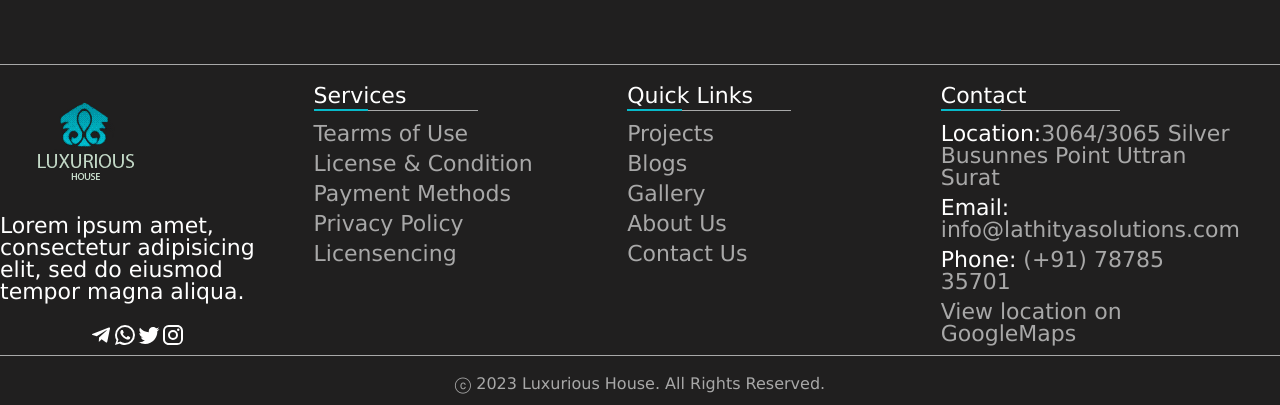
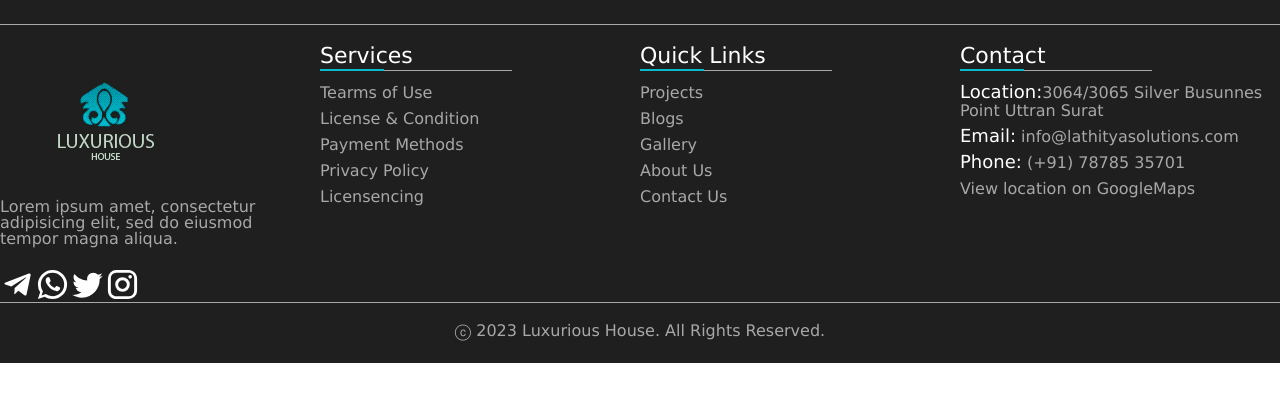
Before and after one commit to serabu/ReactStarterKit, a React (Create React App) app: page /TestPage in a window 1280 px wide. Shown: the part 1326-1731 px from the top of the page. After the commit the page ends 1689 px from the top, so only its background shows below. Built offline with nearby package versions, Linux system fonts and the light colour scheme.

Commit message:
do styls

```diff
--- a/src/components/TestPage/Footer/Footer.scss
+++ b/src/components/TestPage/Footer/Footer.scss
@@ -67,8 +67,13 @@
     justify-content: space-around;
   }
 
+  &__icons__wrapper {
+    display: flex;
+    margin-top: 20px;
+  }
+
+
   &__column {
-    margin-right: 40px;
     flex: 1;
     margin-top: 20px;
 
@@ -97,16 +102,14 @@
       }
     }
 
+    &__quote {
+      margin-right: 12px;
+      color: $fonts-gray;
+      font-size: 16px;
+    }
+
     &__logo {
       margin: 20px;
-
-
-    }
-
-    &__icons {
-      margin: 20px;
-      text-align: center;
-
     }
 
     &__links {
@@ -119,14 +122,17 @@
     &__links li {
       margin-bottom: 0.5rem;
       color: white;
+      font-size: 18px;
     }
 
     &__links span {
       margin-bottom: 0.5rem;
       color: $fonts-gray;
+      font-size: 16px;
     }
 
     &__links a {
+      font-size: 16px;
       color: $fonts-gray;
       text-decoration: none;
       display: inline-block;
--- a/src/components/TestPage/Footer/Footer.tsx
+++ b/src/components/TestPage/Footer/Footer.tsx
@@ -28,17 +28,25 @@ export const Footer = () => {
         </div>
         <div className="footer__container">
           <div className="footer__column">
-            <img className="footer__column__title" src={img.logo}></img>
-            <ul className="footer__column__links">
+            <img className="footer__column__logo" src={img.logo}></img>
+            <ul className="footer__column__quote">
               <li>
                 Lorem ipsum amet, consectetur adipisicing elit, sed do eiusmod
                 tempor magna aliqua.
               </li>
+            </ul>
+            <ul className="footer__icons__wrapper">
               <li className="footer__column__icons">
-              <TelegramIcon />
-              <WhatsAppIcon />
-              <TwitterIcon />
-              <InstagramIcon />
+                <TelegramIcon fontSize="large" />
+              </li>
+              <li className="footer__column__icons">
+                <WhatsAppIcon fontSize="large" />
+              </li>
+              <li className="footer__column__icons">
+                <TwitterIcon fontSize="large" />
+              </li>
+              <li className="footer__column__icons">
+                <InstagramIcon fontSize="large" />
               </li>
             </ul>
           </div>
--- a/src/components/TestPage/Header/Header.scss
+++ b/src/components/TestPage/Header/Header.scss
@@ -8,10 +8,9 @@
   grid-template-columns: 1fr;
   justify-content: space-between;
   align-items: center;
-  padding: 16px;
   background-color: #e35757;
   overflow: hidden;
-  height: 600px;
+  height: 560px;
 
   &::before {
     content: "";
@@ -29,7 +28,6 @@
     position: relative;
     margin: 0 auto;
     max-width: 1300px;
-    padding: 20px;
     z-index: 2;
   }
 
--- a/src/components/TestPage/Navigation/Navigation.scss
+++ b/src/components/TestPage/Navigation/Navigation.scss
@@ -4,7 +4,6 @@
   display: flex;
   justify-content: space-between;
   align-items: center;
-  padding: 10px;
   color: white;
 }
 
```
Also changed, not shown: src/components/TestPage/Footer/logo.png (deleted).
